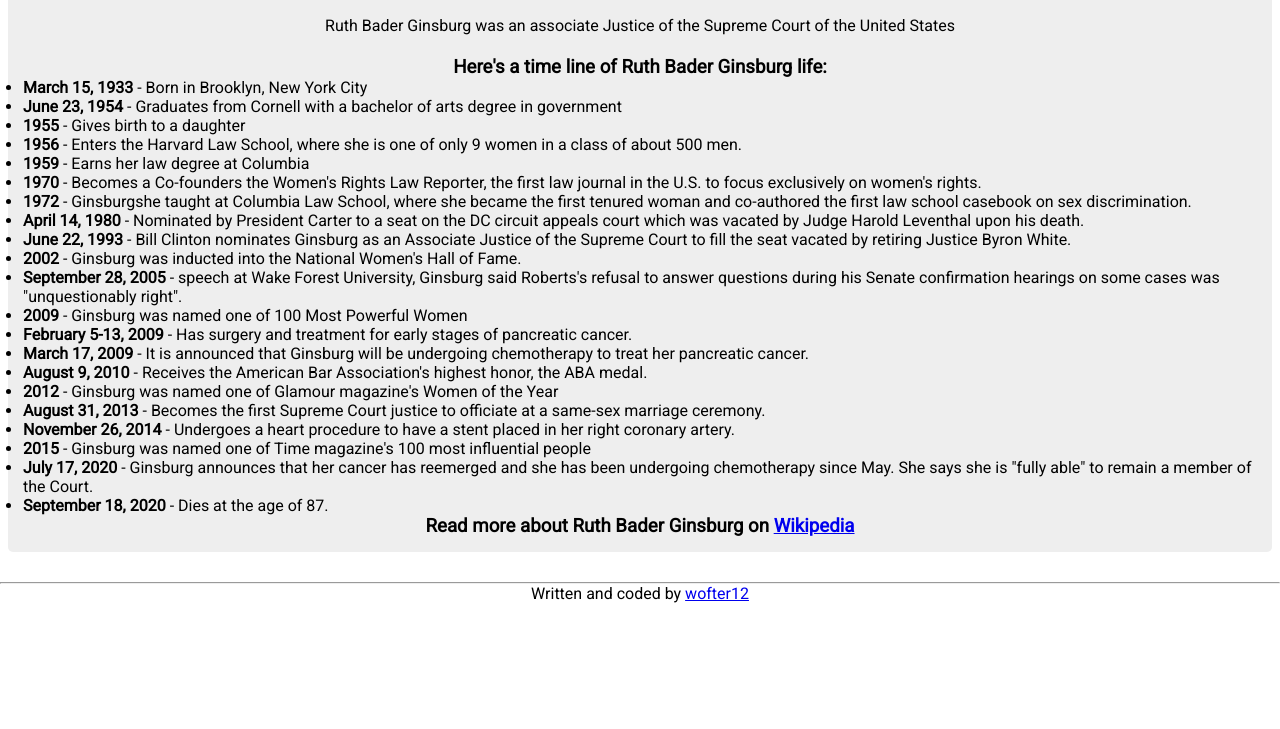
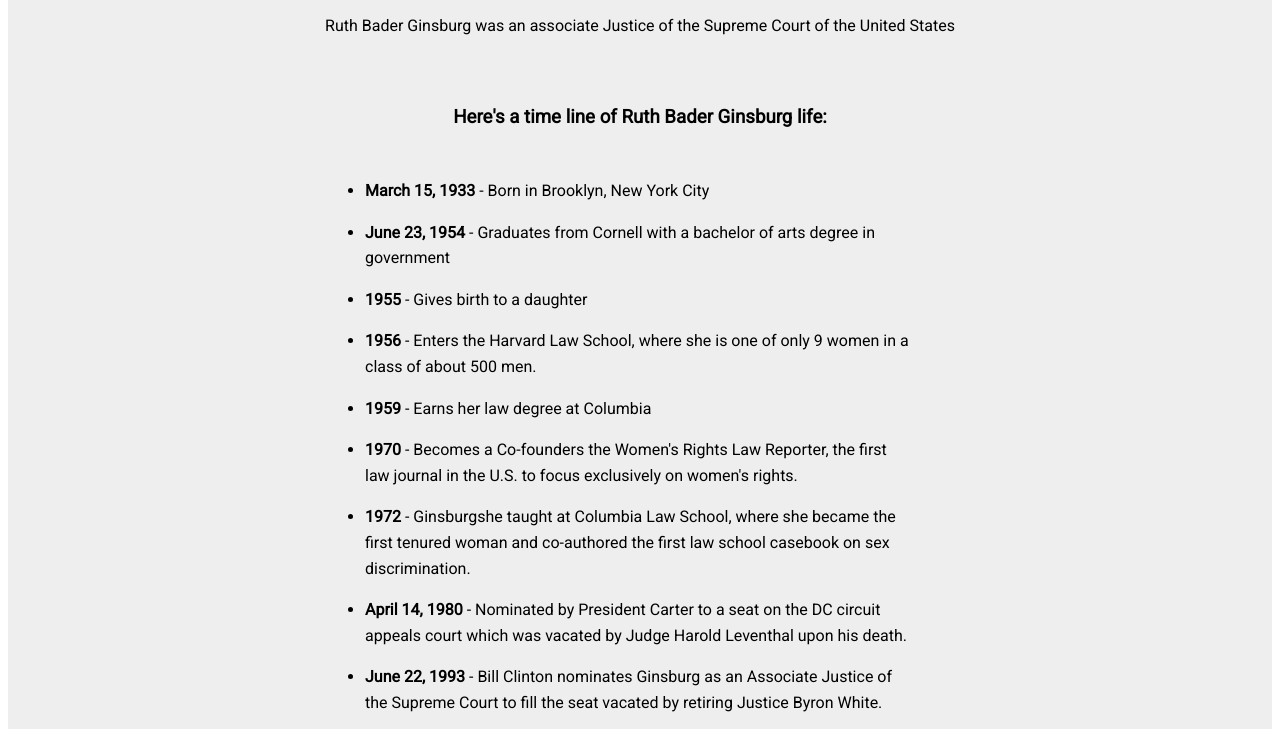
Before and after one commit to wolfter12/tribute-page, a plain HTML site: page index.html in a window 1280 px wide. Shown: the part 485-1214 px from the top of the page. Before the commit the page ends 1088 px from the top, so only its background shows below. Drawn offline with Linux system fonts and the light colour scheme.

Commit message:
added styles for timeline elements

```diff
--- a/styles/style.css
+++ b/styles/style.css
@@ -34,6 +34,21 @@
   margin: 0 auto;
 }
 
+#timeline {
+  margin: 50px 0;
+}
+
+#timeline-list {
+  max-width: 550px;
+  margin: 0 auto 50px auto;
+  text-align: left;
+  line-height: 1.6;
+}
+
+#timeline-list li {
+  margin: 16px 0;
+}
+
 .text-center {
   text-align: center;
 }
```
